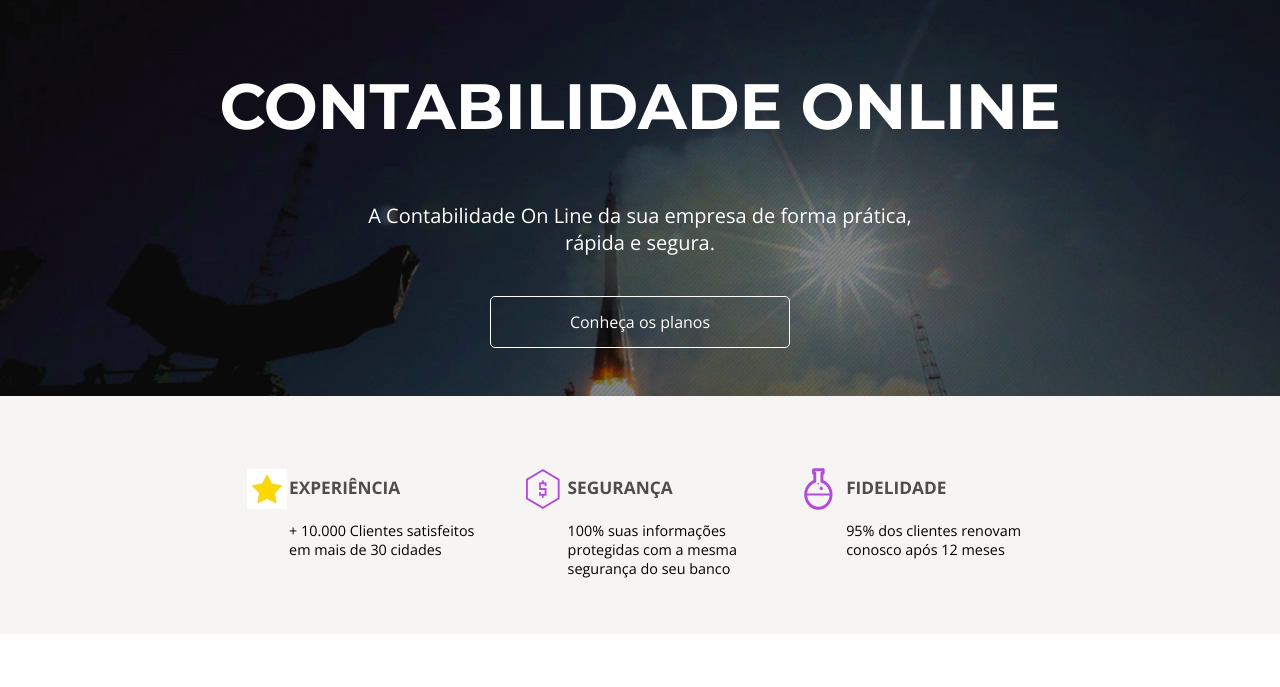
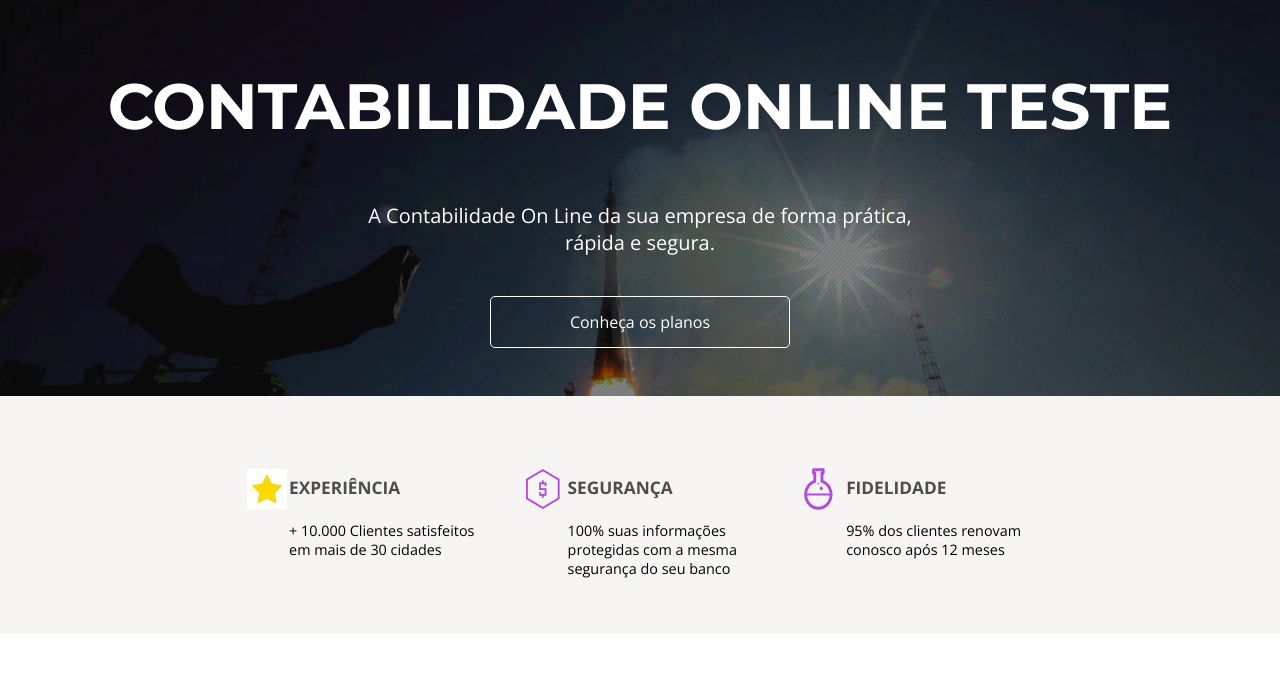
Before and after one commit to carlareiss/Projeto-contabilidade, a plain HTML site: page index.html in a window 1280 px wide. Shown: the part 86-773 px from the top of the page. Drawn offline with nearby package versions, Linux system fonts and the light colour scheme.

Commit message:
Update index.html

```diff
--- a/index.html
+++ b/index.html
@@ -71,7 +71,7 @@
       <main class="conteudo" role="main">
         <section class="secaoDestaque">
           <h1 class="secaoDestaque-titulo" id="conteudoPrincipal">
-            CONTABILIDADE ONLINE
+            CONTABILIDADE ONLINE TESTE
           </h1>
           <p class="secaoDestaque-texto">
             A Contabilidade On Line da sua empresa de forma prática, rápida e segura.
```
